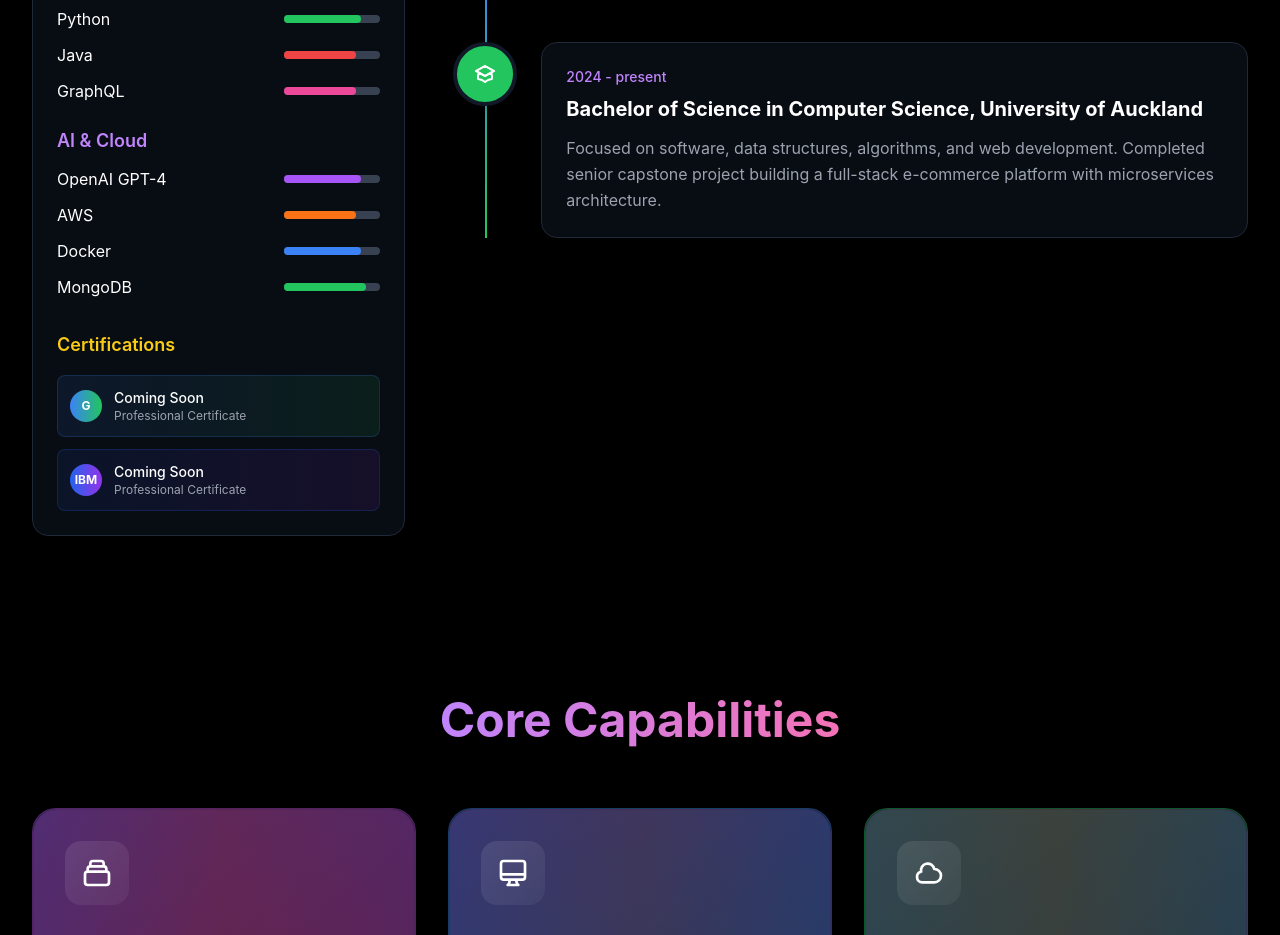
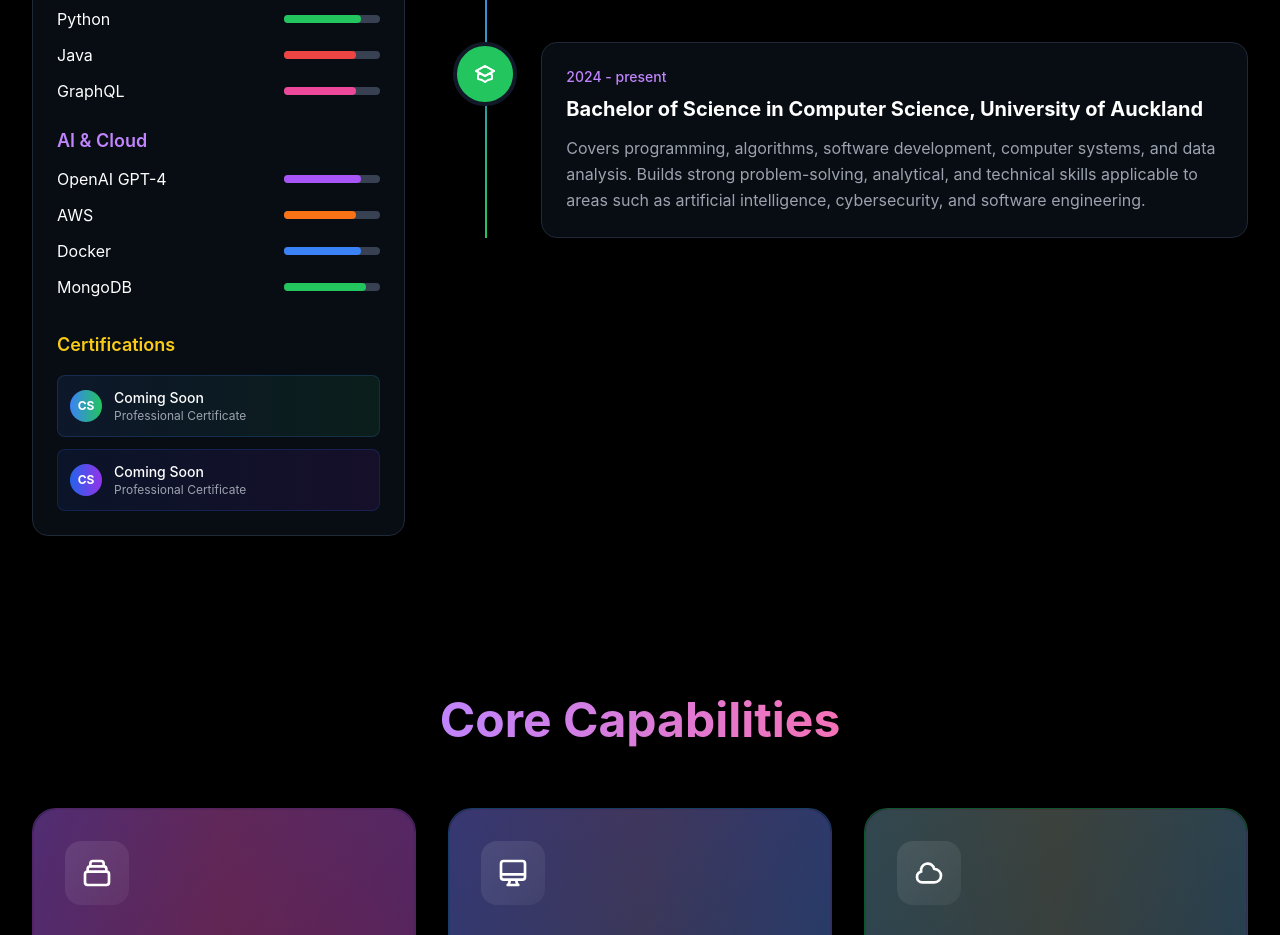
Before and after one commit to MagicSimp/jason-nguy-portfolio, a Next.js app: page / in a window 1280 px wide. Shown: the part 2460-3395 px from the top of the page. Built offline with nearby package versions, Linux system fonts and the light colour scheme.

Commit message:
Degreee description change

```diff
--- a/src/components/AboutSection.tsx
+++ b/src/components/AboutSection.tsx
@@ -24,7 +24,7 @@ const AboutSection = () => {
       id: 3,
       date: '2024 - present',
       title: 'Bachelor of Science in Computer Science, University of Auckland',
-      description: 'Focused on software, data structures, algorithms, and web development. Completed senior capstone project building a full-stack e-commerce platform with microservices architecture.',
+      description: 'Covers programming, algorithms, software development, computer systems, and data analysis. Builds strong problem-solving, analytical, and technical skills applicable to areas such as artificial intelligence, cybersecurity, and software engineering.',
       icon: 'academic',
       color: 'bg-green-500'
     }
@@ -177,7 +177,7 @@ const AboutSection = () => {
                 <div className="space-y-3">
                   <div className="flex items-center space-x-3 p-3 bg-gradient-to-r from-blue-500/10 to-green-500/10 rounded-lg border border-blue-500/20">
                     <div className="w-8 h-8 bg-gradient-to-r from-blue-500 to-green-500 rounded-full flex items-center justify-center">
-                      <span className="text-white text-xs font-bold">G</span>
+                      <span className="text-white text-xs font-bold">CS</span>
                     </div>
                     <div>
                       <div className="text-white font-medium text-sm">Coming Soon</div>
@@ -186,7 +186,7 @@ const AboutSection = () => {
                   </div>
                   <div className="flex items-center space-x-3 p-3 bg-gradient-to-r from-blue-600/10 to-purple-600/10 rounded-lg border border-blue-600/20">
                     <div className="w-8 h-8 bg-gradient-to-r from-blue-600 to-purple-600 rounded-full flex items-center justify-center">
-                      <span className="text-white text-xs font-bold">IBM</span>
+                      <span className="text-white text-xs font-bold">CS</span>
                     </div>
                     <div>
                       <div className="text-white font-medium text-sm">Coming Soon</div>
```
